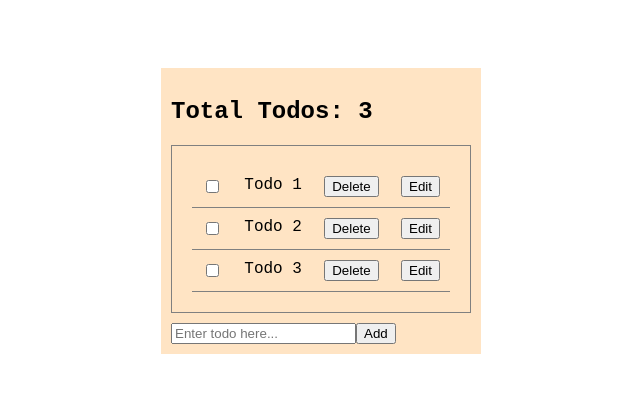
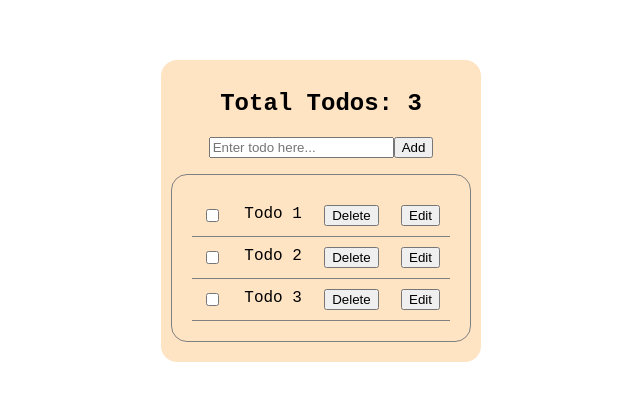
Before and after one commit to billymohajeri/javascript-todo-app, a plain HTML site: page index.html in a window 1280 px wide. Shown: the part 189-590 px from the top of the page, without its empty margins (319-959 px from the left). Drawn offline with Linux system fonts and the light colour scheme.

Commit message:
Add some styling

```diff
--- a/index.html
+++ b/index.html
@@ -10,7 +10,6 @@
   <body>
     <section class="main-container">
       <h1 id="count"></h1>
-      <ul class="list-container"></ul>
       <section class="add-container">
         <input
           type="text"
@@ -18,6 +17,7 @@
           id="new-todo"
         /><input type="button" value="Add" id="add-btn" />
       </section>
+      <ul class="list-container"></ul>
     </section>
   </body>
   <script src="./index.js"></script>
--- a/style.css
+++ b/style.css
@@ -5,7 +5,7 @@ body {
   display: flex;
   justify-content: center;
   align-items: center;
-  font-family: 'Courier New', Courier, monospace;
+  font-family: "Courier New", Courier, monospace;
 }
 
 .main-container {
@@ -14,6 +14,7 @@ body {
   background-color: bisque;
   padding: 10px;
   min-width: 300px;
+  border-radius: 1rem;
 }
 
 .list-container {
@@ -22,6 +23,13 @@ body {
   display: flex;
   flex-direction: column;
   margin-bottom: 10px;
+  border-radius: 1rem;
+}
+
+.add-container {
+  display: flex;
+  justify-content: center;
+  margin-bottom: 1rem;
 }
 
 ul {
@@ -30,13 +38,13 @@ ul {
   margin: 0;
 }
 
-  li{
+li {
   display: flex;
   justify-content: space-between;
   border-bottom: 1px solid gray;
   padding: 10px;
 }
 
-  h4{
+h1 {
   text-align: center;
 }
```
Lines whose indentation alone changed are shown as unchanged.
